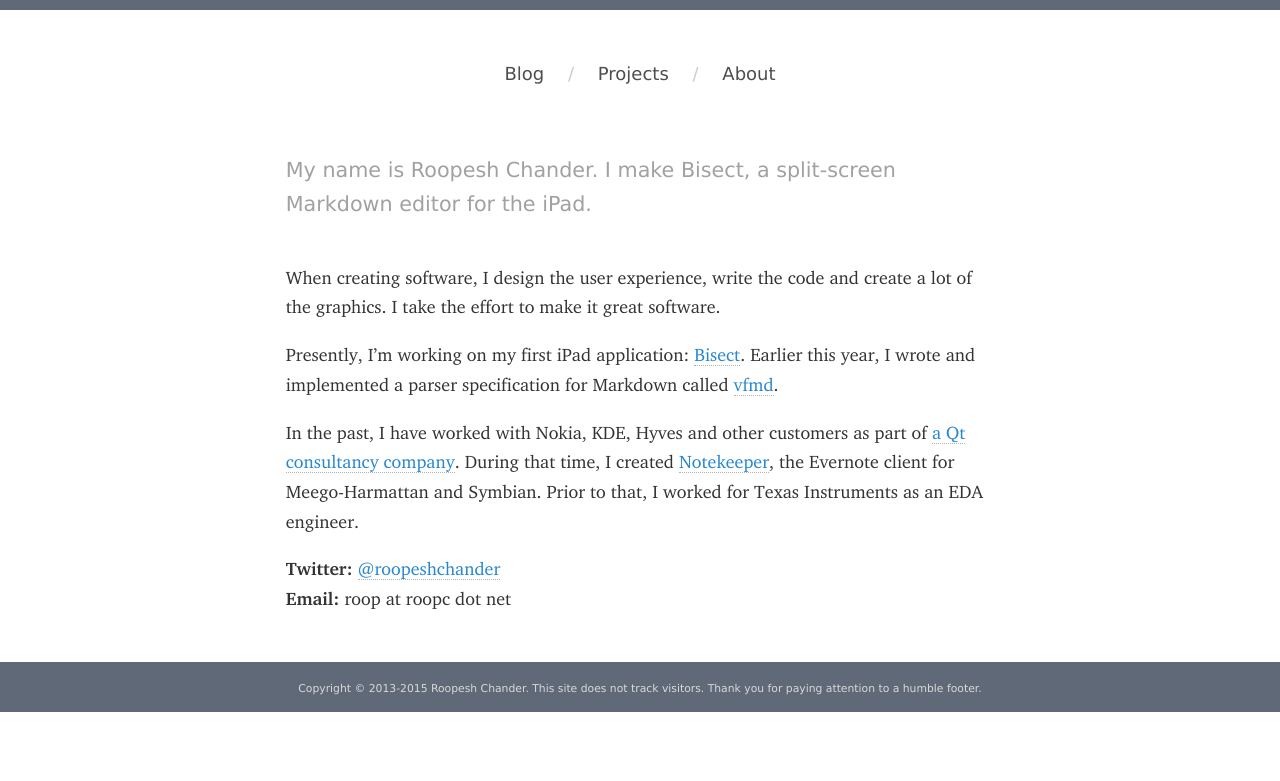
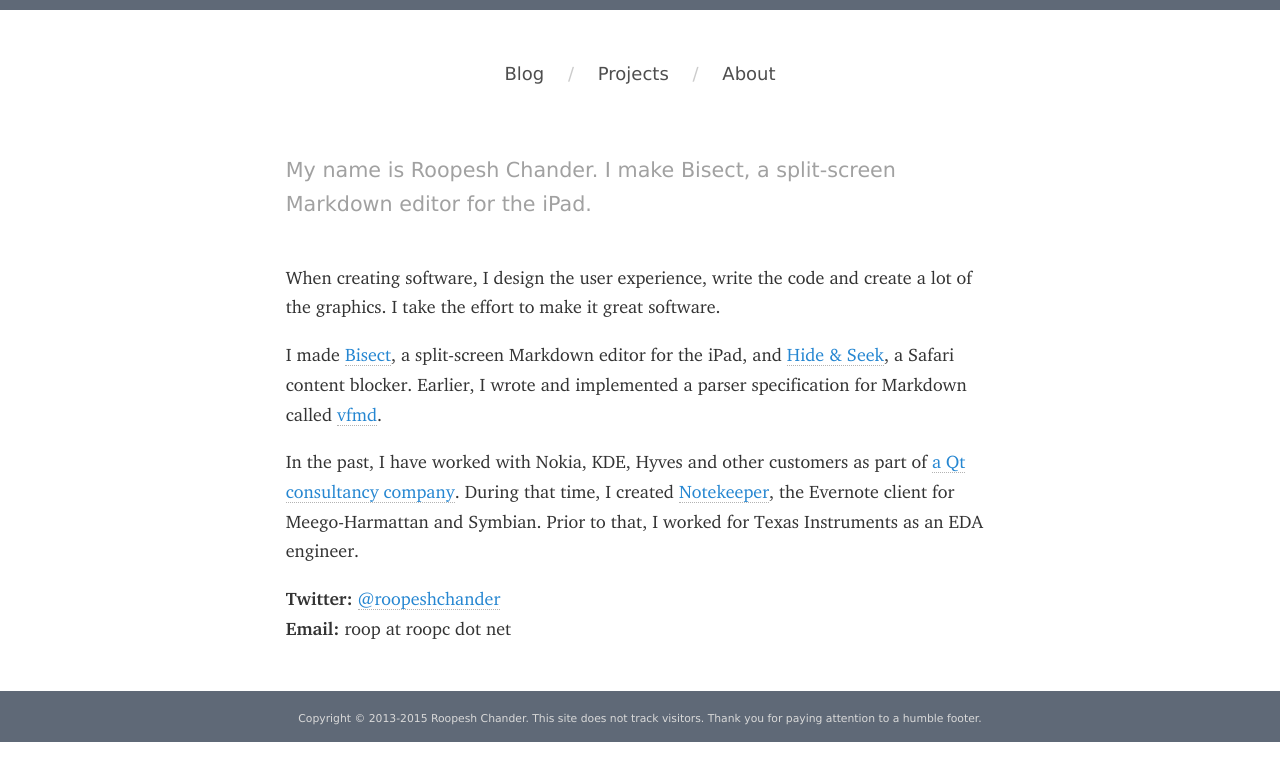
Before and after one commit to roop/roop.github.io, a Jekyll site: the page built from about.md, in a window 1280 px wide. Shown: the top 781 px of the page. Built offline with Jekyll 4.4.1, drawn with Linux system fonts in a browser that asks for light colours; some web fonts are replaced.

Commit message:
Update About page

```diff
--- a/about.md
+++ b/about.md
@@ -12,15 +12,17 @@
 write the code and create a lot of the graphics. I take the
 effort to make it great software.
 
-Presently, I'm working on my first iPad application: [Bisect]. Earlier
-this year, I wrote and implemented a parser specification for Markdown
-called [vfmd].
+I made [Bisect], a split-screen Markdown editor for the iPad, and [Hide
+& Seek], a Safari content blocker. Earlier, I wrote and implemented a
+parser specification for Markdown called [vfmd].
 
 In the past, I have worked with Nokia, KDE, Hyves and other customers
 as part of [a Qt consultancy company]. During that time, I created
 [Notekeeper][], the Evernote client for Meego-Harmattan and Symbian.
 Prior to that, I worked for Texas Instruments as an EDA engineer.
 
+[Hide & Seek]: /hideandseek/
+          "Hide & Seek"
 [Bisect]: http://bisectapp.com
           "Bisect: A split-screen Markdown editor for the iPad"
 [vfmd]: http://vfmd.github.io/ "vfmd: Markdown with a spec"
```
